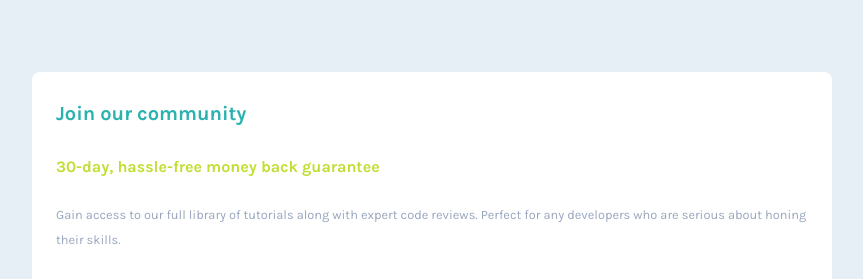
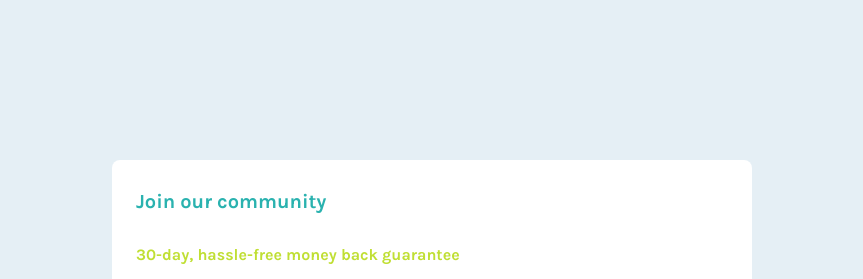
Before and after one commit to molendaluisa/single-price-grid-component-master, a plain HTML site: page index.html in a window 1280 px wide. Shown: the top 279 px of the page, without its empty margins (208-1071 px from the left). Drawn offline with Linux system fonts and the light colour scheme.

Commit message:
margins and size in desktop fixed

```diff
--- a/src/style.css
+++ b/src/style.css
@@ -34,17 +34,15 @@ p {
 .wrapper {
   border-radius: 0.5rem;
   overflow: hidden;
-  max-width: 50rem;
+  max-width: 40rem;
   margin: auto;
 }
 
 @media only screen and (min-width: 62.5em) {
   .wrapper {
-    display: -ms-grid;
+    margin-top: 10rem;
     display: grid;
-    -ms-grid-columns: (1fr)[2];
     grid-template-columns: repeat(2, 1fr);
-    -ms-grid-rows: (auto)[2];
     grid-template-rows: repeat(2, auto);
   }
 }
```
Also changed, not shown: index.html (+0 -1 lines). Lines whose indentation alone changed are shown as unchanged.
